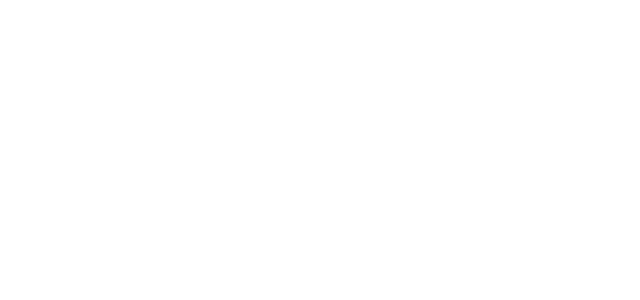
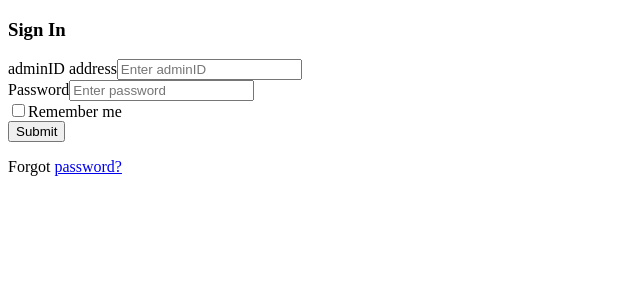
Before and after one commit to dikshantks/roshni, a React (Vite) app in the folder roshni-frontend/: page / in a window 1280 px wide. Before the commit this address had no page. Shown: the top 300 px of the page, without its empty margins (0-640 px from the left). Built offline with nearby package versions, Linux system fonts and the light colour scheme.

Commit message:
working eval add and fund add with changes in api

```diff
--- a/roshni-frontend/src/App.jsx
+++ b/roshni-frontend/src/App.jsx
@@ -1,13 +1,20 @@
 import React from "react";
 import { BrowserRouter, Routes, Route } from "react-router-dom";
-import Login from "./Components/FundAdd"; // Adjust path if needed
+import Login from "./Components/Login"; // Assuming the login component is in Login.jsx
+import Dashboard from "./Components/Dashboard"; // Assuming the Dashboard component is in Dashboard.jsx
+import AddEvaluator from "./Components/EvalAdd"; // Assuming the AddEvaluator component is in AddEvaluator.jsx
+import AddFunder from "./Components/FundAdd"; // Assuming the AddFunder component is in AddFunder.jsx
+// import SeeData from "./Components/SeeData"; // Assuming the SeeData component is in SeeData.jsx
 
 function App() {
   return (
     <BrowserRouter>
       <Routes>
-        <Route path="/api/evaluators/signup" element={<Login />} /> {/* Login route at root */}
-        {/* Add additional routes for other components here */}
+        <Route path="/" element={<Login />} />
+        <Route path="/dashboard" element={<Dashboard />} />
+        <Route path="/add-evaluator" element={<AddEvaluator />} />
+        <Route path="/add-funder" element={<AddFunder />} />
+        {/* <Route path="/see-data" element={<SeeData />} /> */}
       </Routes>
     </BrowserRouter>
   );
--- /dev/null
+++ b/roshni-frontend/src/Components/Dashboard.jsx
@@ -0,0 +1,23 @@
+import React from "react";
+import { Link } from "react-router-dom";
+
+const Dashboard = () => {
+  return (
+    <div>
+      <h3>Welcome to Dashboard</h3>
+      <div>
+        <Link to="/add-evaluator">
+          <button>Add Evaluator</button>
+        </Link>
+        <Link to="/add-funder">
+          <button>Add Funder</button>
+        </Link>
+        <Link to="/see-data">
+          <button>See Data</button>
+        </Link>
+      </div>
+    </div>
+  );
+};
+
+export default Dashboard;
--- a/roshni-frontend/src/Components/EvalAdd.jsx
+++ b/roshni-frontend/src/Components/EvalAdd.jsx
@@ -53,7 +53,8 @@ const AddEval = () => {
     e.preventDefault();
 
     if (validateForm()) {
-      const evaluatorData = { firstname, lastname, email, DOB, loc };
+      const adminId = localStorage.getItem("accessToken");
+      const evaluatorData = {adminId, firstname, lastname, email, DOB, loc };
       const apiEndpoint = "http://localhost:5000/api/evaluators/signup/";
 
       axios
@@ -70,7 +71,7 @@ const AddEval = () => {
     }
   };
   const formatMessage = (data) => {
-    let message = "Details received from backend:\n";
+    let message = "";
     for (const key in data) {
       message += `${key}: ${data[key]}\n`;
     }
--- a/roshni-frontend/src/Components/FundAdd.jsx
+++ b/roshni-frontend/src/Components/FundAdd.jsx
@@ -49,7 +49,7 @@ const FundAdd = () => {
 
     if (validateForm()) {
       const funderData = { organizationName, email, password, locations };
-      const adminId = 1734; // Replace with actual admin ID
+      const adminId = localStorage.getItem("accessToken"); // Replace with actual admin ID
       const apiEndpoint = `http://localhost:5000/api/admin/${adminId}/funders`;
 
       axios
@@ -67,7 +67,7 @@ const FundAdd = () => {
   };
 
   const formatMessage = (data) => {
-    let message = "Details received from backend:\n";
+    let message = "";
     for (const key in data) {
       message += `${key}: ${data[key]}\n`;
     }
--- a/roshni-frontend/src/Components/Login.jsx
+++ b/roshni-frontend/src/Components/Login.jsx
@@ -1,19 +1,21 @@
 import React, { useState } from "react";
 import axios from "axios";
+import Dashboard from "./Dashboard"; // Import the Dashboard component
 
 const Login = () => {
-  const [adminId, setadminId] = useState("");
+  const [adminID, setadminID] = useState("");
   const [password, setPassword] = useState("");
   const [error, setError] = useState("");
+  const [loggedIn, setLoggedIn] = useState(false); // New state to track login status
 
   const validateForm = (e) => {
     let error = "";
 
-    // Validate adminId
-    if (!adminId) {
-      error = "Please enter your adminId address.";
-    // } else if (!/\S+@\S+\.\S+/.test(adminId)) {
-    //   error = "Please enter a valid adminId address.";
+    // Validate adminID
+    if (!adminID) {
+      error = "Please enter your adminID address.";
+    // } else if (!/\S+@\S+\.\S+/.test(adminID)) {
+    //   error = "Please enter a valid adminID address.";
     }
 
     // Validate password
@@ -30,11 +32,12 @@ const Login = () => {
     }
     return true;
   };
+
   const handleSubmit = (e) => {
     e.preventDefault();
 
     if (validateForm(e)) { // Pass the event object to validateForm
-      const userCredentials = { adminId, password };
+      const userCredentials = { adminID, password };
       const apiEndpoint = "http://localhost:5000/api/admin/login";
 
       axios.post(apiEndpoint, userCredentials)
@@ -43,7 +46,11 @@ const Login = () => {
           if (response.data.success) {
             // Handle successful login (e.g., store token, redirect)
             console.log("Login successful!", response.data);
-            localStorage.setItem("accessToken", response.data.token); // Store token securely
+            var accessToken = response.data.adminData.adminID;
+            localStorage.setItem("accessToken", accessToken);
+            console.log("Token stored successfully!", accessToken);
+
+            setLoggedIn(true); // Set loggedIn state to true upon successful login
           } else {
             setError(response.data.error || "Login failed."); // Handle API-specific error messages
           }
@@ -56,19 +63,23 @@ const Login = () => {
   };
 
   return (
+    <div>
+      {loggedIn ? ( // Conditionally render Dashboard component if loggedIn is true
+        <Dashboard />
+      ) : (
         <form onSubmit={handleSubmit} method="POST">
           <h3>Sign In</h3>
 
           {error && <p className="error-message">{error}</p>}
 
           <div className="mb-3">
-        <label>adminId address</label>
+            <label>adminID address</label>
             <input
-          type="adminId"
+              type="adminID"
               className="form-control"
-          placeholder="Enter adminId"
-          value={adminId}
-          onChange={(e) => setadminId(e.target.value)}
+              placeholder="Enter adminID"
+              value={adminID}
+              onChange={(e) => setadminID(e.target.value)}
             />
           </div>
 
@@ -106,7 +117,9 @@ const Login = () => {
             Forgot <a href="#">password?</a>
           </p>
         </form>
+      )}
+    </div>
   );
-    }
+};
 
 export default Login;
```
Also changed, not shown: 2 other files (tests, documents, lock files or other folders). Lines whose indentation alone changed are shown as unchanged.
